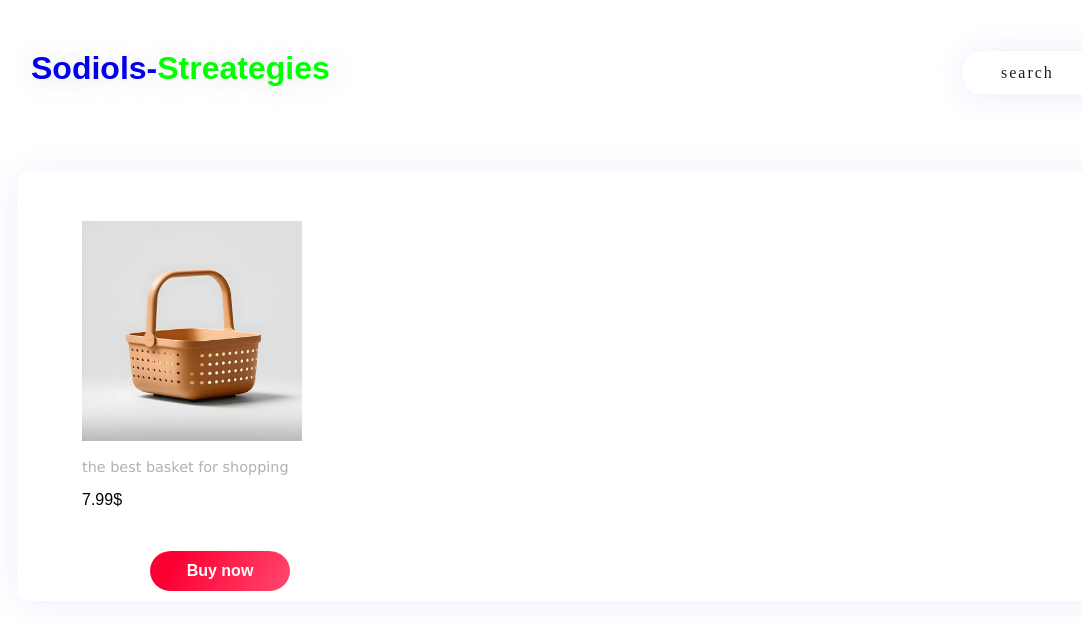
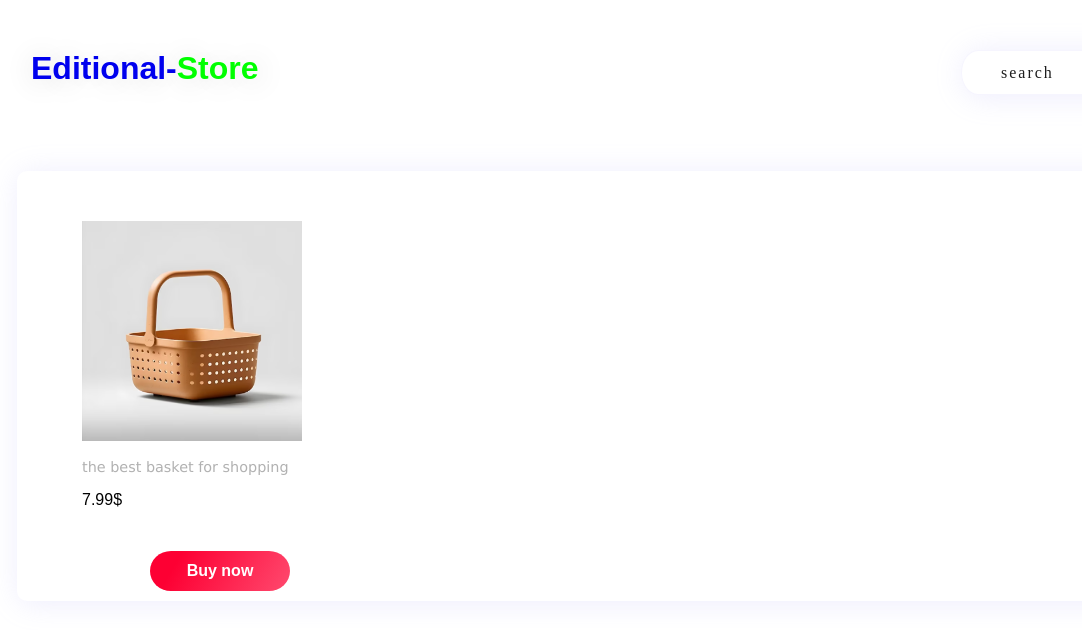
Before and after one commit to Sodiols/S.strategies.com, a plain HTML site: page product6.html in a window 1280 px wide. Shown: the whole page, without its empty margins (59-1141 px from the left). Drawn offline with Linux system fonts and the light colour scheme.

Commit message:
New ecommerce website

```diff
--- a/product6.html
+++ b/product6.html
@@ -140,7 +140,7 @@
 
     <div class="container">
         <div class="logo">
-            <a href="index.html">Sodiols-<span class="span">Streategies</span></a>
+            <a href="index.html">Editional-<span class="span">Store</span></a>
         </div>
 
     <div class="searcharea">
```
